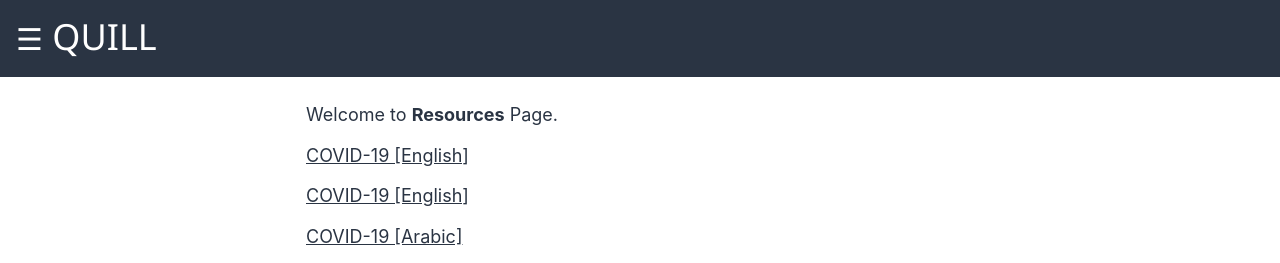
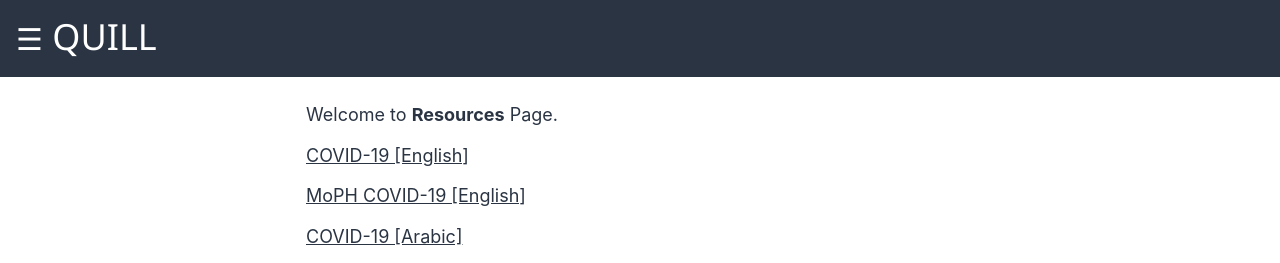
Before and after one commit to syedpeer/pwa-basic-spax-maswpk, a website built with webpack: page src/pages/resources.html in a window 1280 px wide. Shown: the top 263 px of the page. Built offline with nearby package versions, Linux system fonts and the light colour scheme.

Commit message:
use actual addr httpweb

```diff
--- a/src/pages/resources.html
+++ b/src/pages/resources.html
@@ -64,7 +64,7 @@
       </p>
 
       <p>
-        <a href="./httpweb.html?foo='ACBDEF'">COVID-19 [English]</a>
+        <a href="./httpweb.html?foo='https://www.moph.gov.qa/english/Pages/Coronavirus2019.aspx'">MoPH COVID-19 [English]</a>
       </p>
 
       <p>
```
